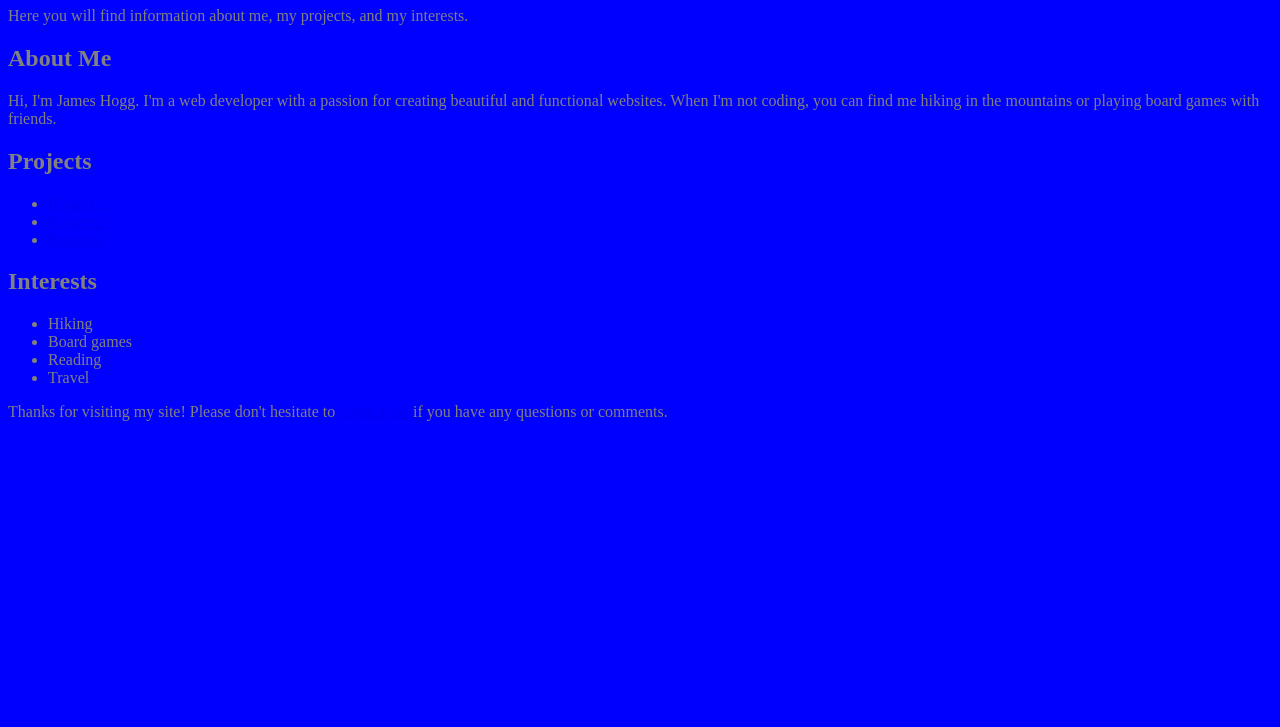
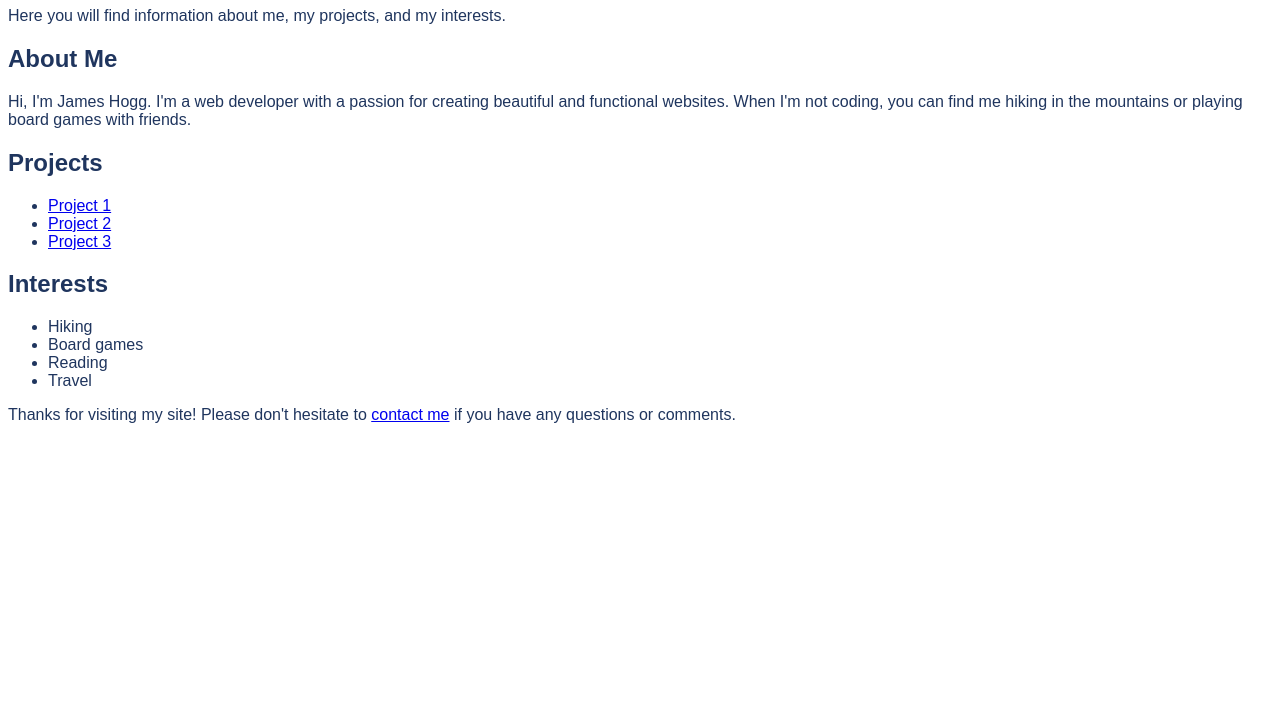
Before and after one commit to hogg101/ubiquitous-barnacle, a plain HTML site: page index.html in a window 1280 px wide. Shown: the part 73-800 px from the top of the page. Drawn offline with Linux system fonts and the light colour scheme.

Commit message:
Update index.html

```diff
--- a/index.html
+++ b/index.html
@@ -5,8 +5,9 @@
   <title>James Hogg | Personal Site</title>
   <style>
     body {
-      background-color: blue;
-      color: grey;
+      background-color: #FFFFFF;
+      font-family: "Ubuntu", sans-serif;
+      color: #1F355E;
     }
   </style>
 </head>
```
